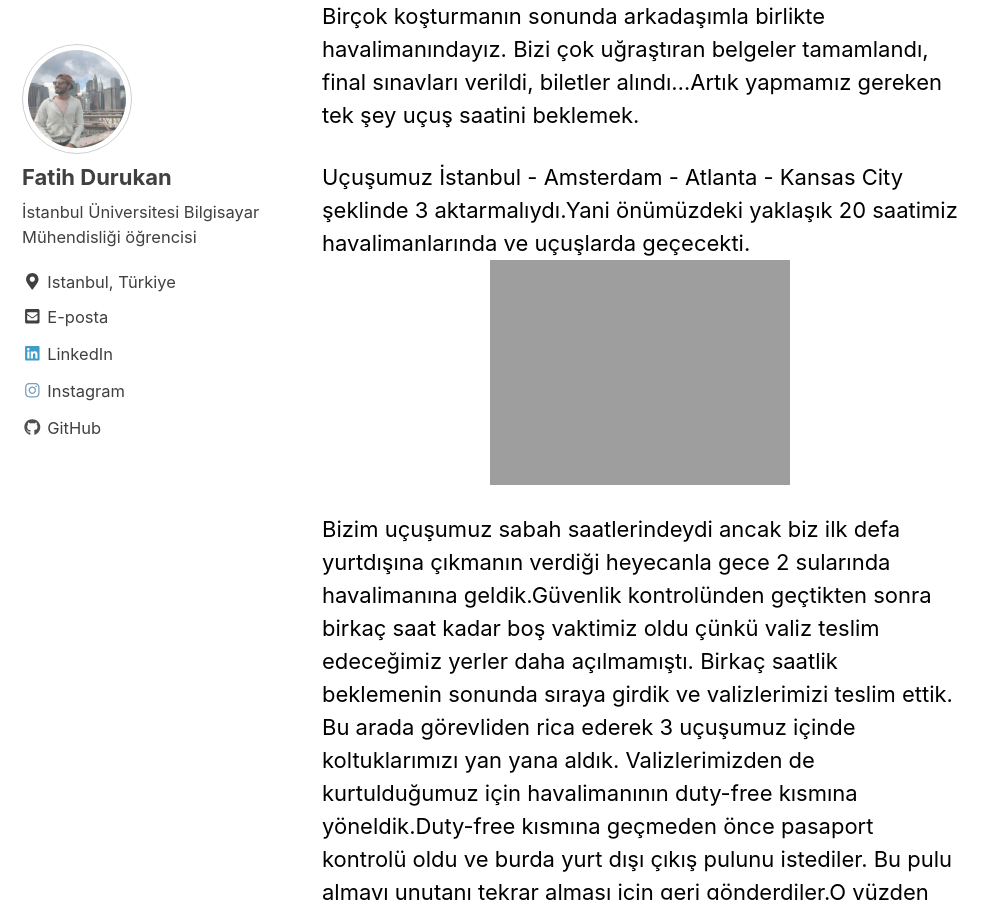
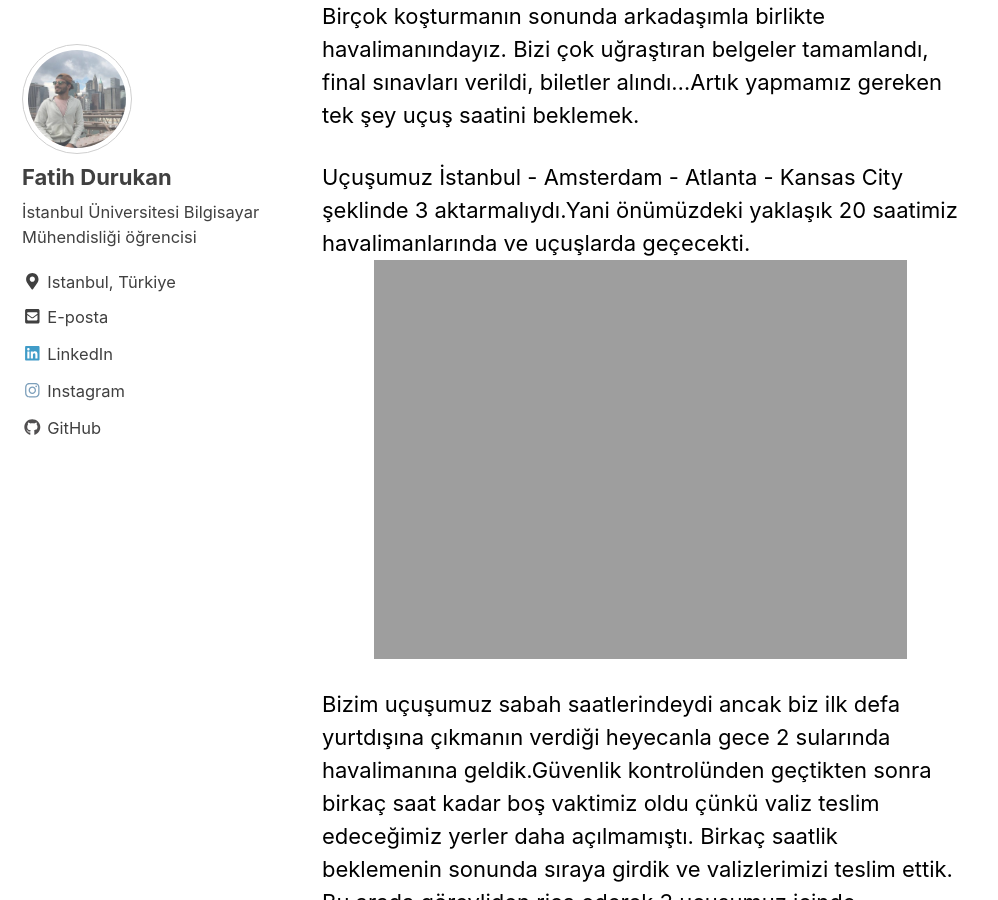
Before and after one commit to fatihdurukan/fatihdurukan.github.io, a Jekyll site: the page built from _posts/2018-01-19-amerikaya-yolculuk.md, in a window 1280 px wide and 900 px high, scrolled down 558 px. Shown: the whole window, without its empty margins (0-998 px from the left). Built offline with Jekyll 4.4.1, drawn with Linux system fonts in a browser that asks for light colours; nearby versions of some CDN libraries.

Commit message:
Amerikaya gidis

```diff
--- a/_posts/2018-01-19-amerikaya-yolculuk.md
+++ b/_posts/2018-01-19-amerikaya-yolculuk.md
@@ -16,7 +16,7 @@ Birçok koşturmanın sonunda arkadaşımla birlikte havalimanındayız. Bizi ç
 
 
 Uçuşumuz İstanbul - Amsterdam - Atlanta - Kansas City şeklinde 3 aktarmalıydı.Yani önümüzdeki yaklaşık 20 saatimiz havalimanlarında ve uçuşlarda geçecekti.
-![image-center]({{ site.url }}{{ site.baseurl }}/assets/images/amerikaya-yolculuk-rota.png){:height="580px" width="300px"}{: .align-center}
+![image-center]({{ site.url }}{{ site.baseurl }}/assets/images/amerikaya-yolculuk-rota.png){:height="800px" width="533px"}{: .align-center}
 
 Bizim uçuşumuz sabah saatlerindeydi ancak biz ilk defa yurtdışına çıkmanın verdiği heyecanla gece 2 sularında havalimanına geldik.Güvenlik kontrolünden geçtikten sonra birkaç saat kadar boş vaktimiz oldu çünkü valiz teslim edeceğimiz yerler daha açılmamıştı. Birkaç saatlik beklemenin sonunda sıraya girdik ve valizlerimizi teslim ettik. Bu arada görevliden rica ederek 3 uçuşumuz içinde koltuklarımızı yan yana aldık. Valizlerimizden de kurtulduğumuz için havalimanının duty-free kısmına yöneldik.Duty-free kısmına geçmeden önce pasaport kontrolü oldu ve burda yurt dışı çıkış pulunu istediler. Bu pulu almayı unutanı tekrar alması için geri gönderdiler.O yüzden **yurt dışı çıkış pulunu pasaport kontolüne girmeden almakta fayda var**.
 
```
Also changed, not shown: _pages/amerika.md (+1 -1 lines).
